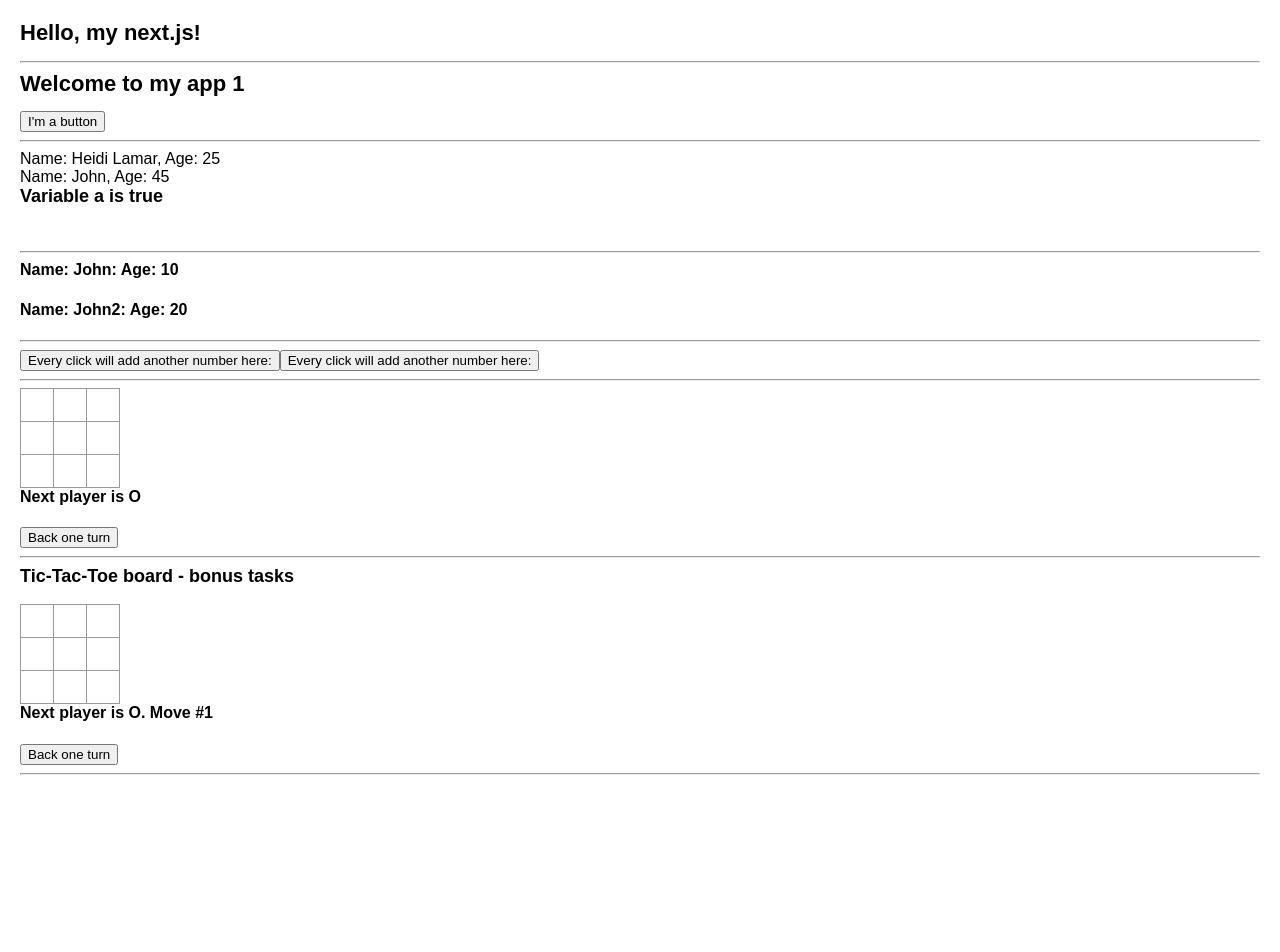
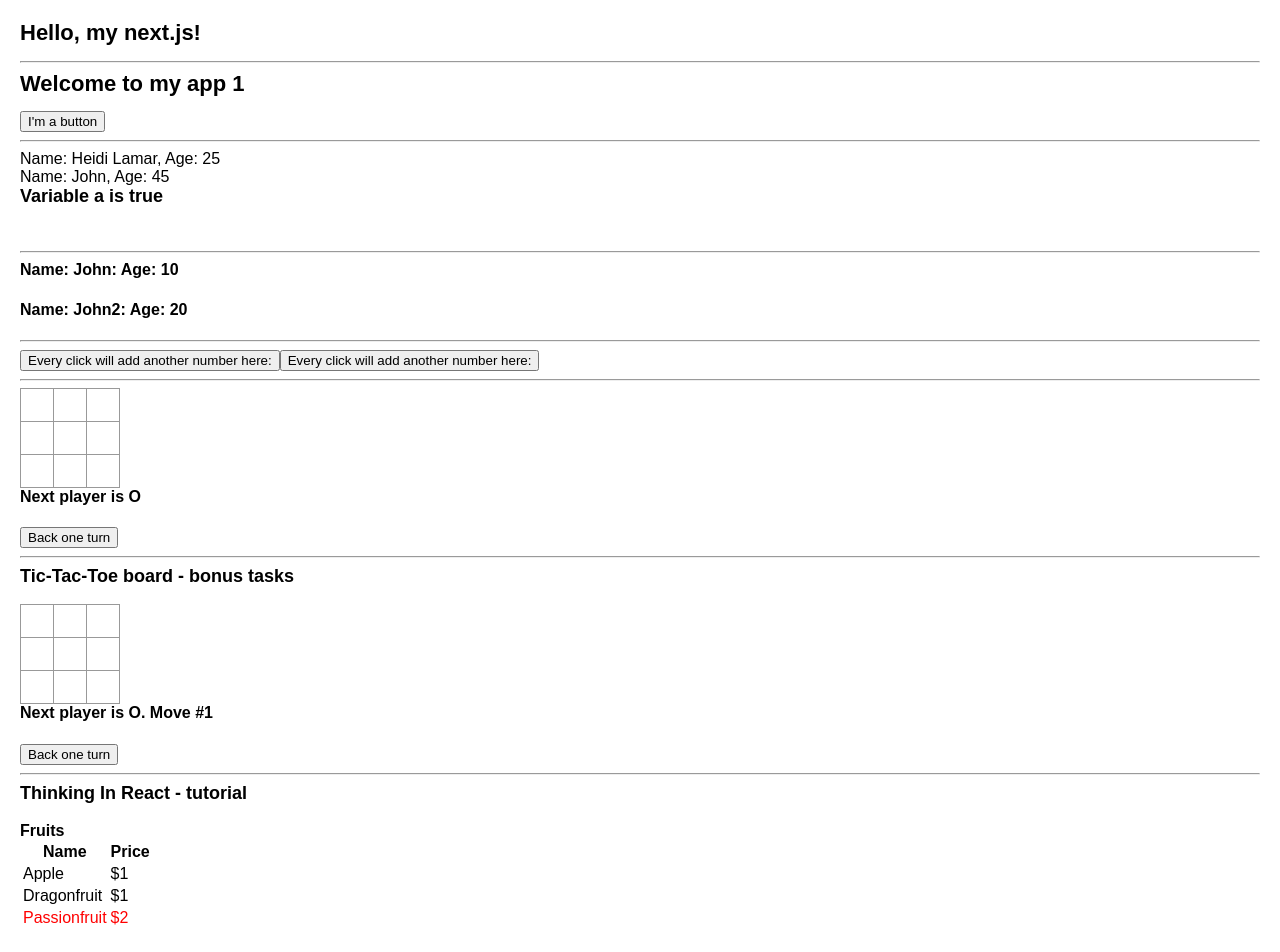
Before and after one commit to mposolda/misc2, a Next.js app in the folder react-nextjs-tutorial/my-app/: page / in a window 1280 px wide. Shown: the top 952 px of the page. Before the commit the page ends 800 px from the top, so only its background shows below. Built offline with nearby package versions, Linux system fonts and the light colour scheme.

Commit message:
Adding Thinking-in-react tutorial
Signed-off-by: mposolda <mposolda@gmail.com>

```diff
--- a/react-nextjs-tutorial/my-app/app/page.tsx
+++ b/react-nextjs-tutorial/my-app/app/page.tsx
@@ -4,6 +4,7 @@ import { MyApp3 } from "./MyApp3";
 import { MyApp4 } from "./MyApp4";
 import { Board } from "./tictactoe/Board";
 import { BoardBonus } from "./tictactoe-bonus/BoardBonus";
+import { ThinkingInReact } from "./thinking-in-react/Thinking";
 
 export default function Page() {
   return (
@@ -30,6 +31,9 @@ export default function Page() {
       <BoardBonus />
       <hr />
 
+      <ThinkingInReact />
+      <hr />
+
     </div>
   )
 }
--- /dev/null
+++ b/react-nextjs-tutorial/my-app/app/thinking-in-react/Thinking.tsx
@@ -0,0 +1,73 @@
+'use client'
+
+import { useState } from 'react';
+import "./styles.css";
+
+const dataFull = [
+  { category: "Fruits", price: "$1", stocked: true, name: "Apple" },
+  { category: "Fruits", price: "$1", stocked: true, name: "Dragonfruit" },
+  { category: "Fruits", price: "$2", stocked: false, name: "Passionfruit" },
+  { category: "Vegetables", price: "$2", stocked: true, name: "Spinach" },
+  { category: "Vegetables", price: "$4", stocked: false, name: "Pumpkin" },
+  { category: "Vegetables", price: "$1", stocked: true, name: "Peas" }
+]
+
+function getData() {
+  return dataFull.slice();
+}
+
+export function ThinkingInReact() {
+  return (
+    <>
+      <h3>Thinking In React - tutorial</h3>
+      <VegTable type="Fruits" />
+      <br />
+      <br />
+      <VegTable type="Vegetables" />
+    </>
+  );
+}
+
+// type is "Fruits" or "Vegetables"
+function VegTable({type}) {
+  let data = getData();
+  let rows = [];
+  for (let i=0 ; i<data.length ; i++) {
+    let currentDataRow = data[i];
+    if (currentDataRow.category === type) {
+      rows.push((
+        <Row key={i} rowData={data[i]} />
+      ));
+    }
+  }
+  return (
+    <>
+      <b>{type}</b>
+      <table>
+        <thead>
+          <tr>
+            <th>Name</th>
+            <th>Price</th>
+          </tr>
+        </thead>
+        <tbody>
+          {rows}
+        </tbody>
+      </table>
+    </>
+  )
+}
+
+function Row({rowData}) {
+
+  function getCssClass() {
+      return rowData.stocked ? "available" : "unavailable";
+  }
+
+  return (
+    <tr className={getCssClass()}>
+      <td>{rowData.name}</td>
+      <td>{rowData.price}</td>
+    </tr>
+  );
+}
--- /dev/null
+++ b/react-nextjs-tutorial/my-app/app/thinking-in-react/styles.css
@@ -0,0 +1,7 @@
+.available {
+  color: black;
+}
+
+.unavailable {
+  color: red;
+}
```
